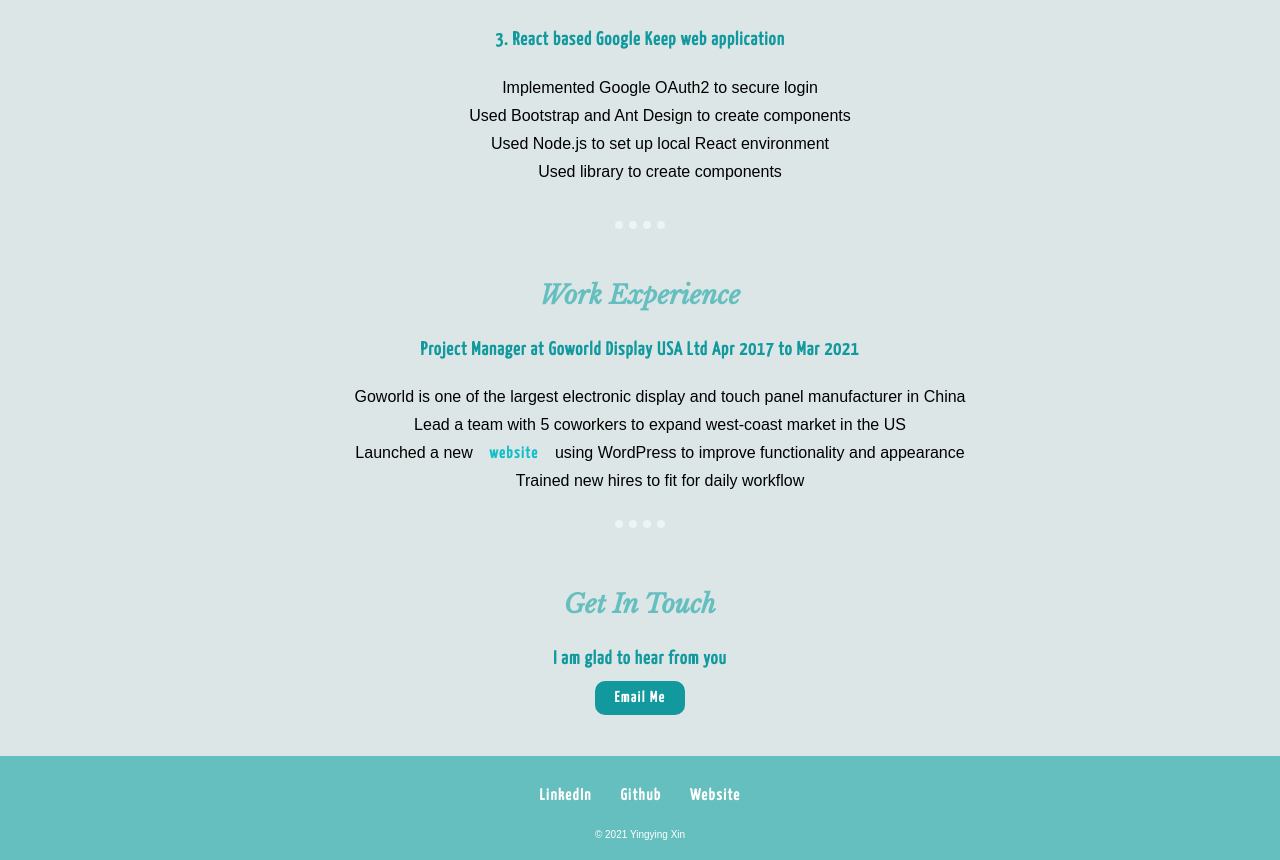
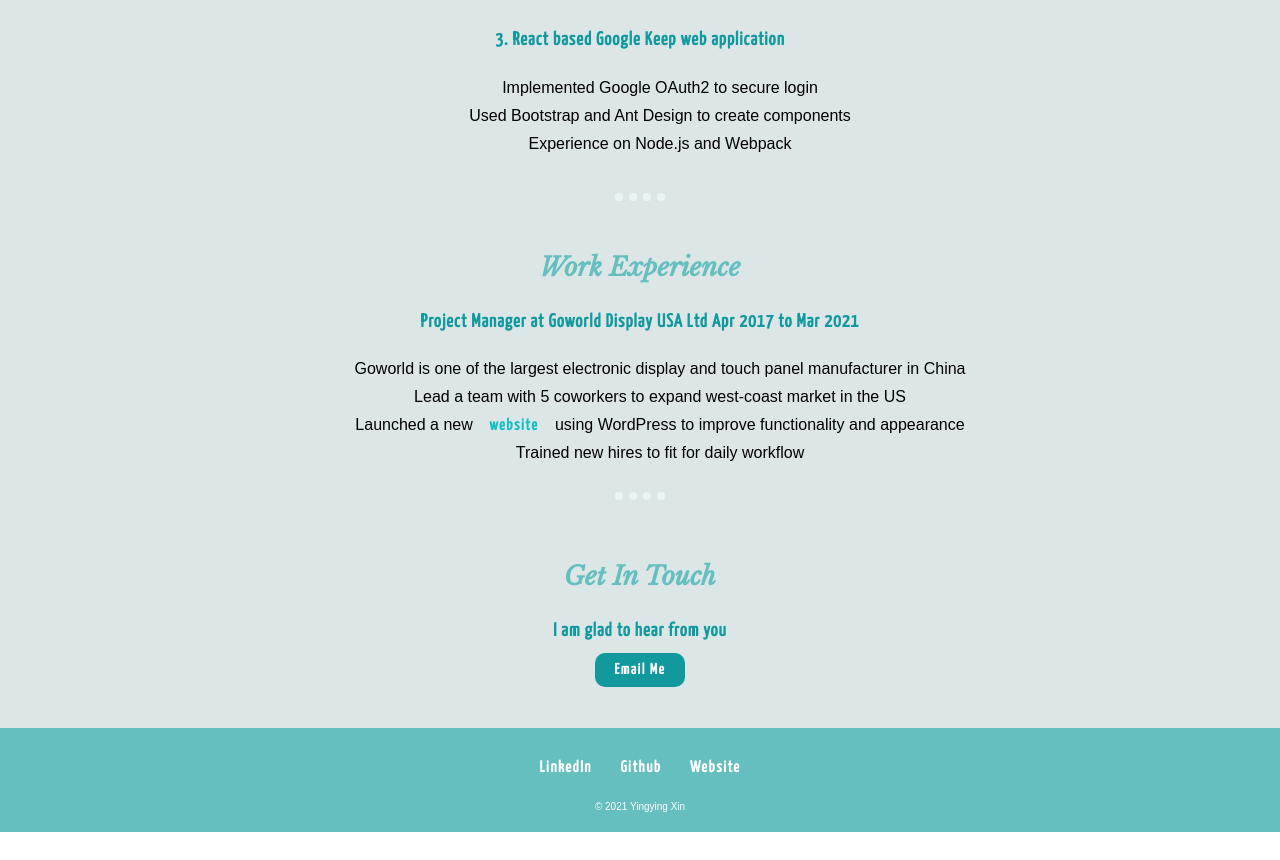
Before and after one commit to YingyingXin/My_CV, a plain HTML site: page index.html in a window 1280 px wide. Shown: the part 1900-2760 px from the top of the page. After the commit the page ends 2732 px from the top, so only its background shows below. Drawn offline with nearby package versions, Linux system fonts and the light colour scheme.

Commit message:
Update projects

```diff
--- a/index.html
+++ b/index.html
@@ -88,8 +88,7 @@
       <ul>
         <li>Implemented Google OAuth2 to secure login </li>
         <li>Used Bootstrap and Ant Design to create components</li>
-        <li>Used Node.js to set up local React environment</li>
-        <li>Used library to create components</li>
+        <li>Experience on Node.js and Webpack</li>
       </ul>
     </div>
   </div>
```
